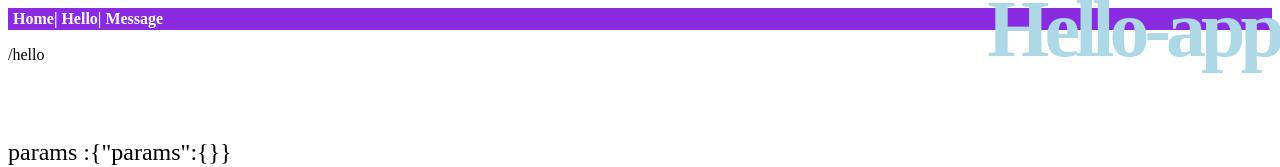
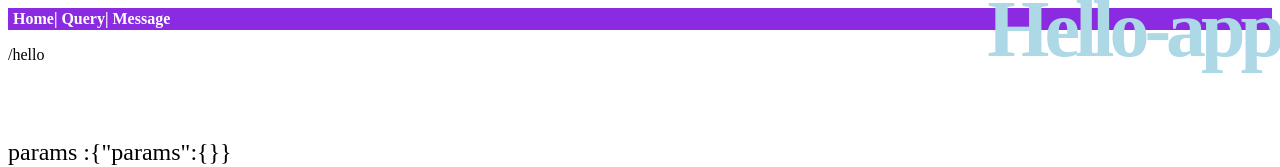
Before and after one commit to Serizawa1994/angular-study, an Angular app: page /hello in a window 1280 px wide. Shown: the top 167 px of the page. Built offline with nearby package versions, Linux system fonts and the light colour scheme.

Commit message:
studying how to use [query parameter/router] on Angular

```diff
--- a/src/app/app.component.html
+++ b/src/app/app.component.html
@@ -1,13 +1,15 @@
 <nav>
   <div>
     <a routerLink="">Home</a>|
-    <a [routerLink]="['hello',{name:'taro'}]">Hello</a>|
+    <a [routerLink]="['hello']" [queryParams]="{id: 123, name:'taro'}">Query</a>|
     <a [routerLink]="['msg','123']">Message</a>
   </div>
 </nav>
 
 <div class="content">
-  <router-outlet><p>{{message}}</p></router-outlet>
+  <router-outlet>
+    <p>{{message}}</p>
+  </router-outlet>
   <hr>
   <p>This is angular sample page</p>
 </div>
--- a/src/app/hello/hello.component.ts
+++ b/src/app/hello/hello.component.ts
@@ -18,6 +18,6 @@
 
   ngOnInit() {
     this.title = "Hello-app";
-    this.message = "params :" + JSON.stringify(this.route.snapshot.paramMap);
+    this.message = "params :" + JSON.stringify(this.route.snapshot.queryParamMap);
   }
 }
```
